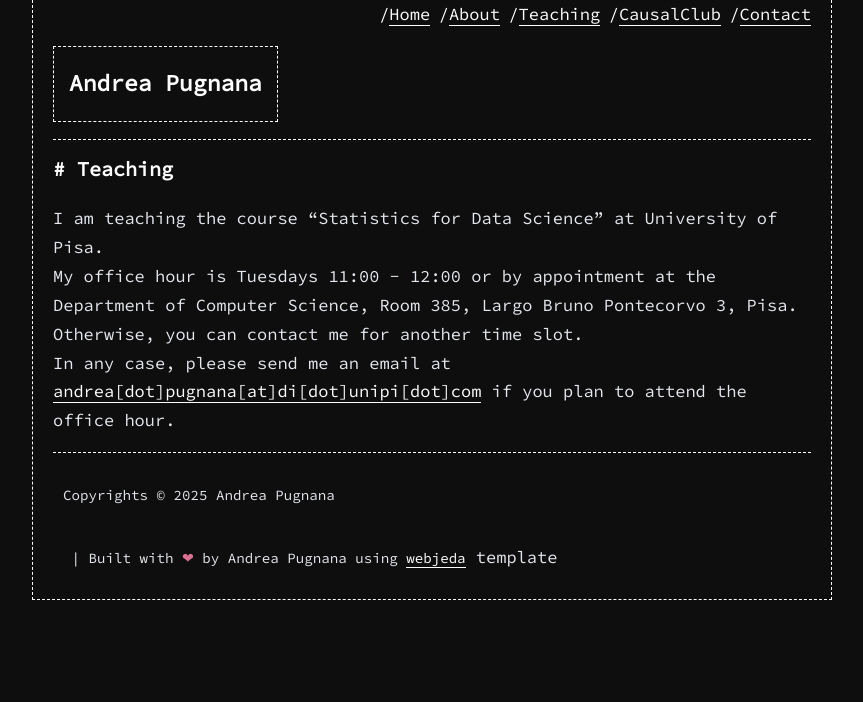
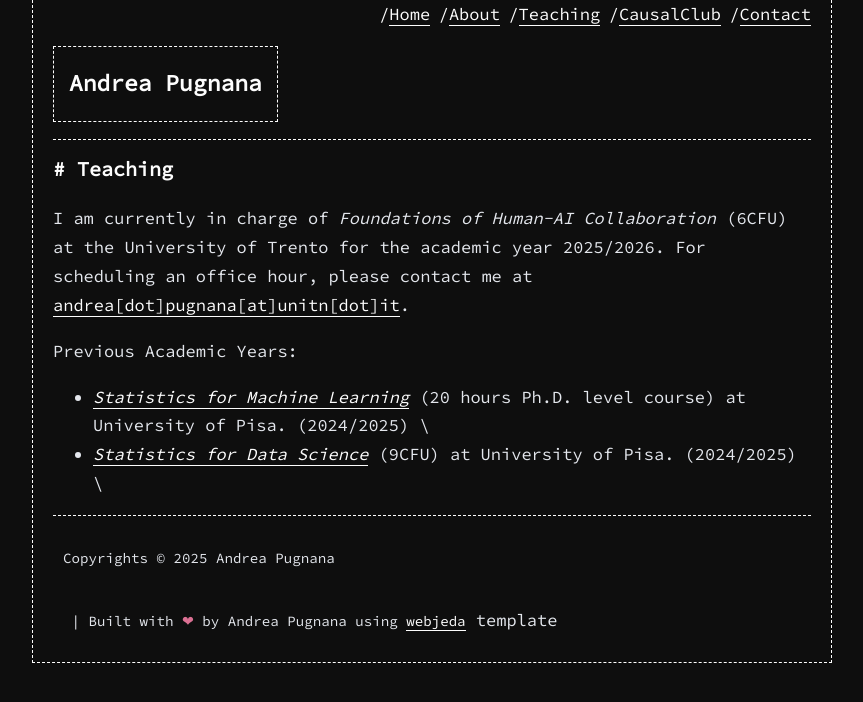
Before and after one commit to andrepugni/andrepugni.github.io, a Jekyll site: the page built from teaching.md, in a window 1280 px wide. Shown: the top 702 px of the page, without its empty margins (208-1071 px from the left). Built offline with Jekyll 4.4.1, drawn with Linux system fonts in a browser that asks for light colours.

Commit message:
Updates 2025/09/01

```diff
--- a/teaching.md
+++ b/teaching.md
@@ -3,7 +3,9 @@ layout: page
 title: Teaching
 ---
 
-I am teaching the course "Statistics for Data Science" at University of Pisa. \
-My office hour is Tuesdays 11:00 - 12:00 or by appointment at the Department of Computer Science, Room 385, Largo Bruno Pontecorvo 3, Pisa.\
-Otherwise, you can contact me for another time slot.\
-In any case, please send me an email at [andrea[dot]pugnana[at]di[dot]unipi[dot]com](mailto:andrea.pugnana@di.unipi.it) if you plan to attend the office hour.
+I am currently in charge of *Foundations of Human-AI Collaboration* (6CFU) at the University of Trento for the academic year 2025/2026.
+For scheduling an office hour, please contact me at [andrea[dot]pugnana[at]unitn[dot]it](mailto:andrea.pugnana@unitn.it).
+
+Previous Academic Years:
+- *[Statistics for Machine Learning](https://didawiki.di.unipi.it/doku.php/phdai/sml)* (20 hours Ph.D. level course) at University of Pisa. (2024/2025) \
+- *[Statistics for Data Science](https://didawiki.di.unipi.it/doku.php/mds/sds/start?_ga=2.269185073.1153421522.1756744033-348833735.1745480317)* (9CFU) at University of Pisa. (2024/2025) \
```
